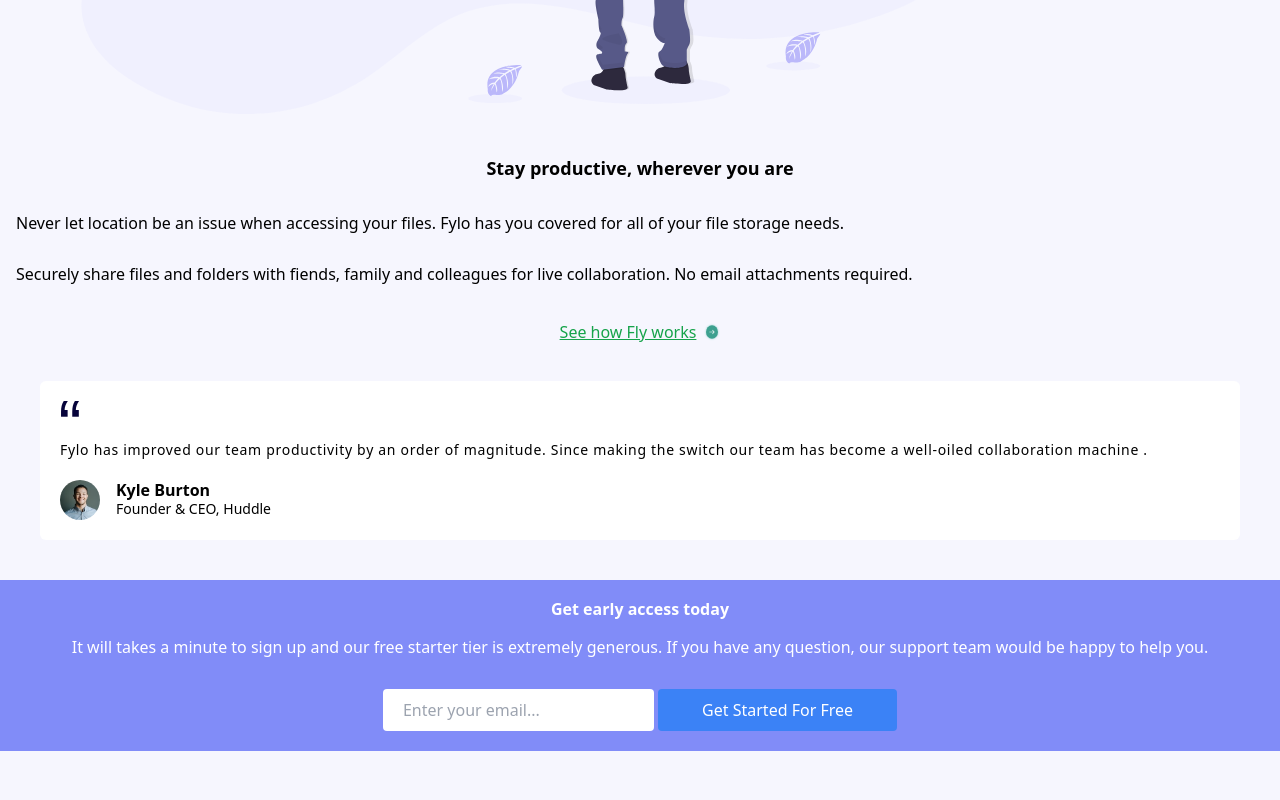
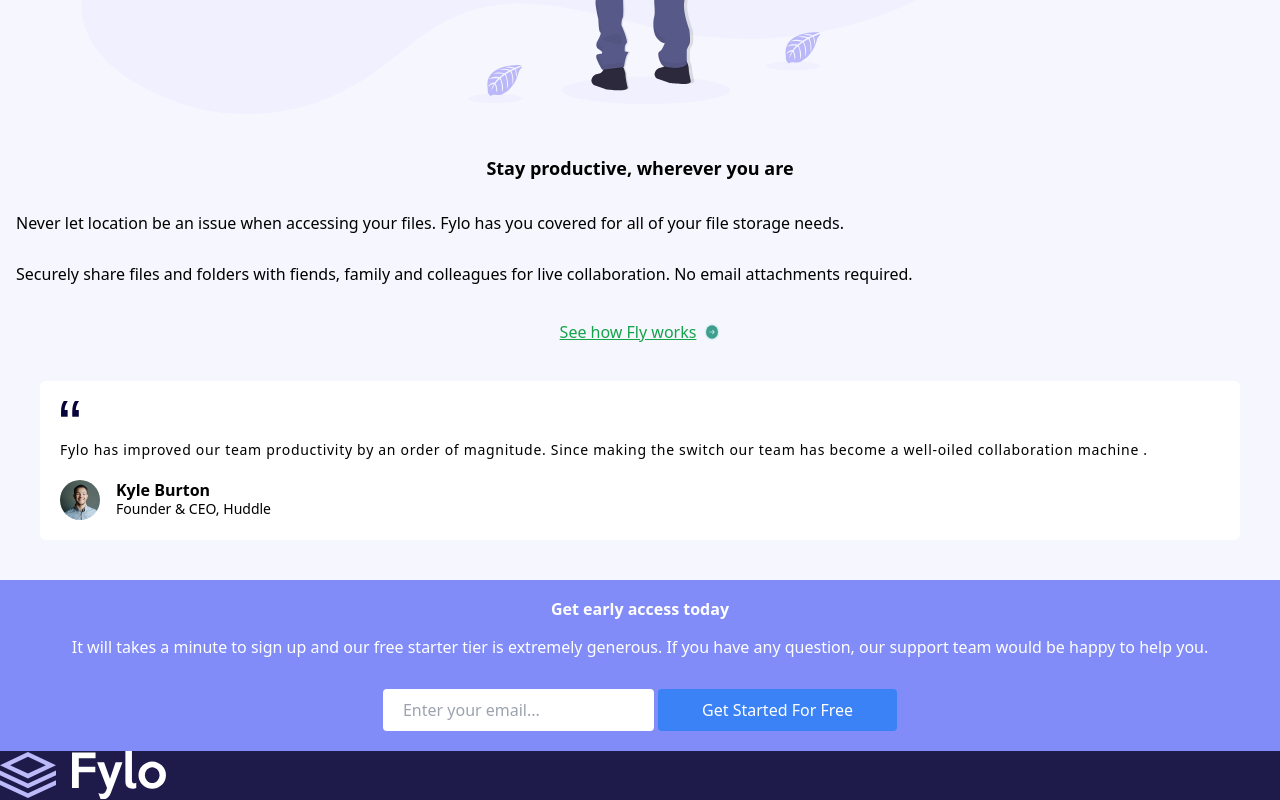
Before and after one commit to Miron-Silviu/Fly-landing-page-, a website: page docs/index.html in a window 1280 px wide. Shown: the part 2280-3080 px from the top of the page. Before the commit the page ends 3031 px from the top, so only its background shows below. Drawn offline with Linux system fonts and the light colour scheme.

Commit message:
Build :Add footer contaier .

```diff
--- a/docs/index.html
+++ b/docs/index.html
@@ -134,5 +134,9 @@
         </div>
       </div>
     </main>
+    <!-- Footer -->
+    <footer class="bg-indigo-950">
+      <img src="logo footer.svg" alt=" logo" />
+    </footer>
   </body>
 </html>
```
Also changed, not shown: docs/logo footer.svg (added), docs/output.css.
